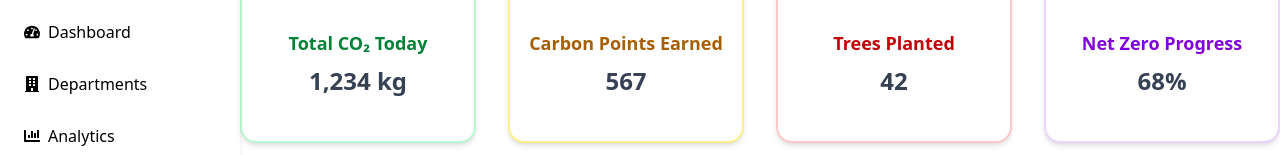
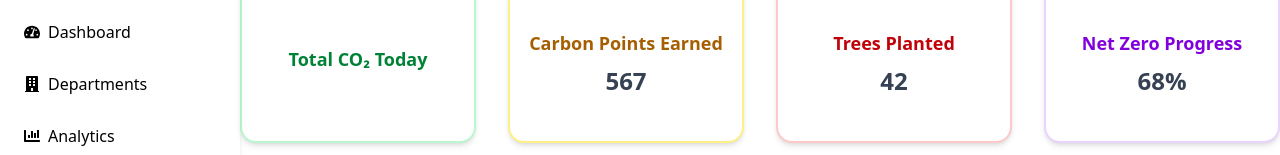
Before and after one commit to CarbonFootprint-Hackathon/CarbonFootprint, a React (Vite) app in the folder frontend/: page /dashboard in a window 1280 px wide. Shown: the part 149-304 px from the top of the page. Built offline with nearby package versions, Linux system fonts and the light colour scheme; no server answers.

Commit message:
feat: updated carbon api

```diff
--- a/frontend/src/pages/Dashboard.jsx
+++ b/frontend/src/pages/Dashboard.jsx
@@ -1,9 +1,23 @@
-import React from "react";
+import React, { useEffect, useState } from "react";
 import Navbar from "../components/Navbar";
 import Header from "../components/Header";
 import Chatbot from "./Chatbot";
 
 const Dashboard = () => {
+  const [carbon, setcarbon] = useState();
+  useEffect(() => {
+    const data = async () => {
+      let data = await fetch("https://api.electricitymap.org/v3/carbon-intensity/latest?zone=IN-SO", {
+        headers: {
+          "auth-token": "gzAWifbK0MepNAPcSzai"
+        },
+      })
+      let carbon = await data.json();
+      // console.log(carbon)
+      setcarbon(carbon.carbonIntensity)
+  }
+  data()
+  })
   return (
     <div >
       <Navbar />
@@ -16,7 +30,9 @@ const Dashboard = () => {
           <h1 className="font-bold text-lg text-green-700 mb-2">
             Total CO₂ Today
           </h1>
-          <span className="text-2xl font-semibold text-gray-700">1,234 kg</span>
+          <span className="text-2xl font-semibold text-gray-700">{
+            carbon
+          }</span>
         </div>
         <div className="h-40 w-60 bg-white shadow-md flex flex-col items-center justify-center border-2 border-yellow-200 hover:cursor-pointer transition-transform duration-200 hover:scale-105 rounded-2xl">
           <h1 className="font-bold text-lg text-yellow-700 mb-2">
```
Also changed, not shown: frontend/src/components/Navbar.jsx (line endings or trailing spaces).
